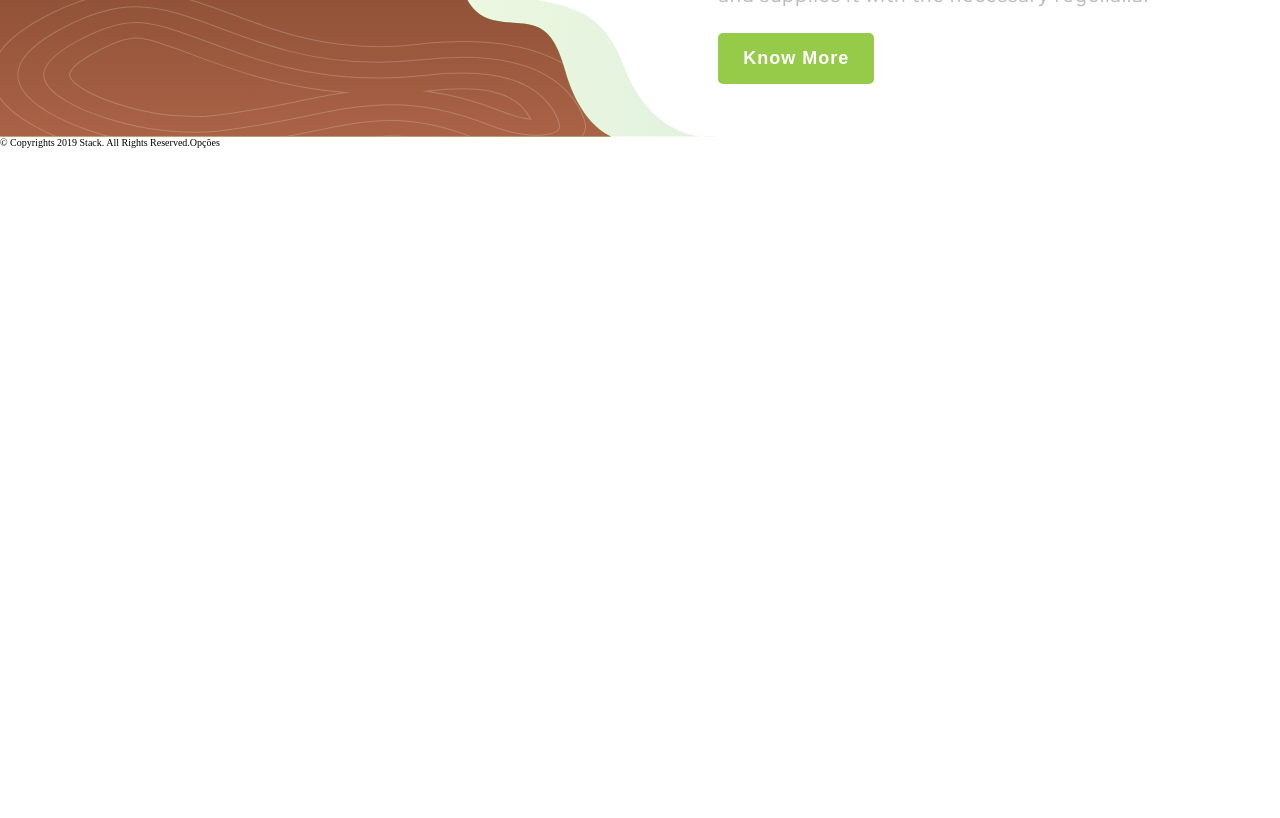
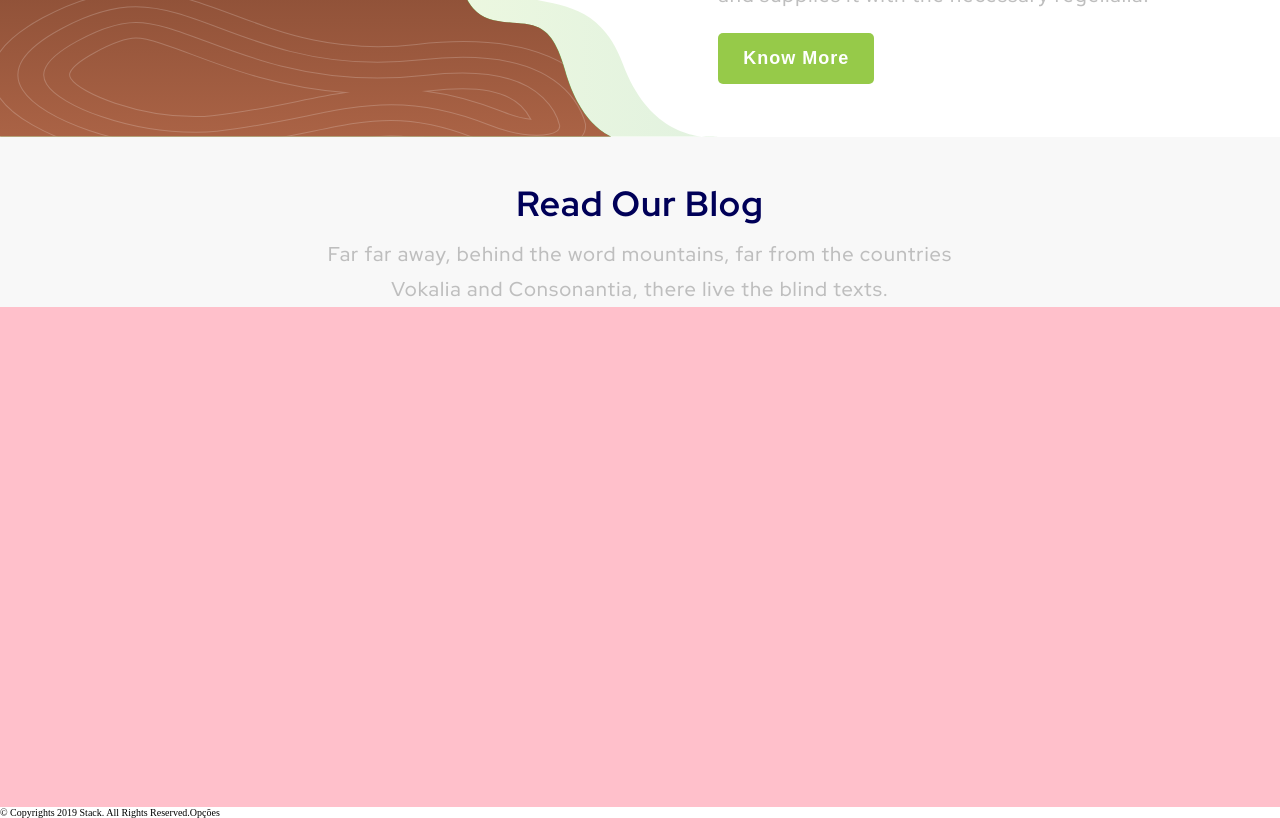
Before and after one commit to TiagoOliveiraGomes/teste-grupo-GCB, a React (Create React App) app: page / in a window 1280 px wide. Shown: the part 2260-3078 px from the top of the page. Before the commit the page ends 2408 px from the top, so only its background shows below. Built offline with nearby package versions, Linux system fonts and the light colour scheme.

Commit message:
initial block-blog

```diff
--- /dev/null
+++ b/src/components/body/bottom/bodyBottom.css
@@ -0,0 +1,29 @@
+.body-Bottom {
+    background-color: rgb(248, 248, 248);
+    padding-top: 3rem;
+}
+.body-Bottom .initial-texts .tittle {
+    color: rgb(0, 0, 88);
+    font-family: 'Red Hat Display', sans-serif;
+    text-align: center;
+    /* margin-top: 3rem; */
+    margin-bottom: 1rem;
+}
+
+.body-Bottom .initial-texts .text {
+    font-size: 2rem;
+    font-family: 'Red Hat Display', sans-serif;
+    color: rgb(190, 190, 190);
+    font-weight: lighter;
+    letter-spacing: 1px;
+    line-height: 3.5rem;
+    text-align: center;
+    margin: 0 30rem 0;
+}
+
+.test-square {
+    background-color: pink;
+    width: 100%;
+    height: 500px;
+
+}
--- a/src/components/body/bottom/index.jsx
+++ b/src/components/body/bottom/index.jsx
@@ -1,8 +1,15 @@
 import React from 'react'
+import './bodyBottom.css'
 
 const bodyBottom = () => {
     return (
-        <div></div>
+        <div className='body-Bottom'>
+            <div className='initial-texts'>
+                <h1 className='tittle'>Read Our Blog</h1>
+                <h3 className='text'>Far far away, behind the word mountains, far from the countries Vokalia and Consonantia, there live the blind texts.</h3>
+            </div>
+            <div className='test-square' />
+        </div>
     )
 }
 
```
